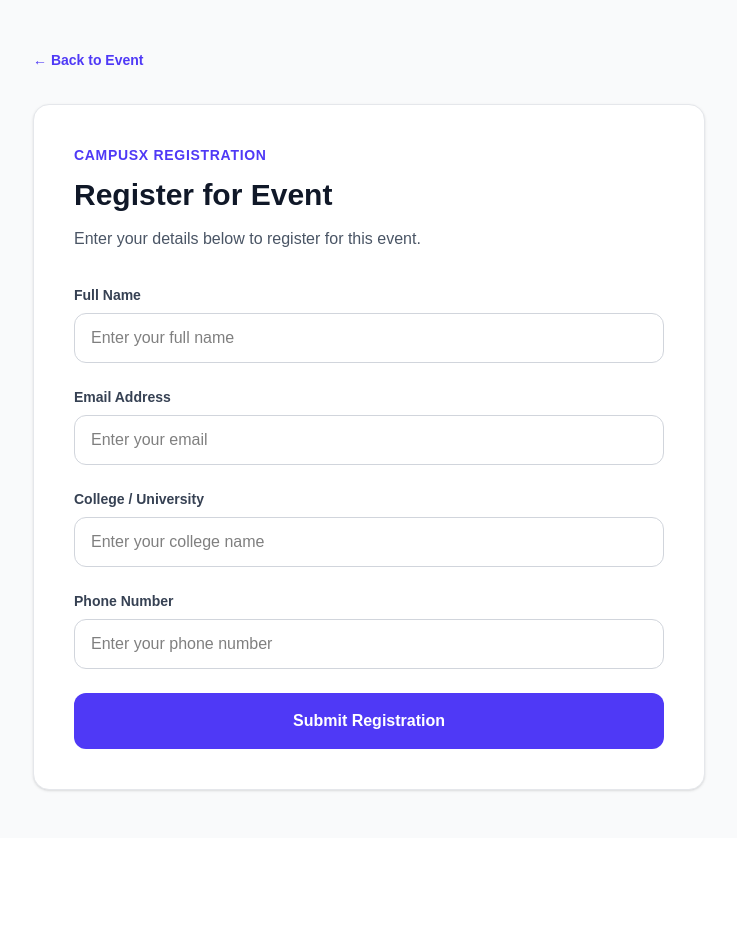
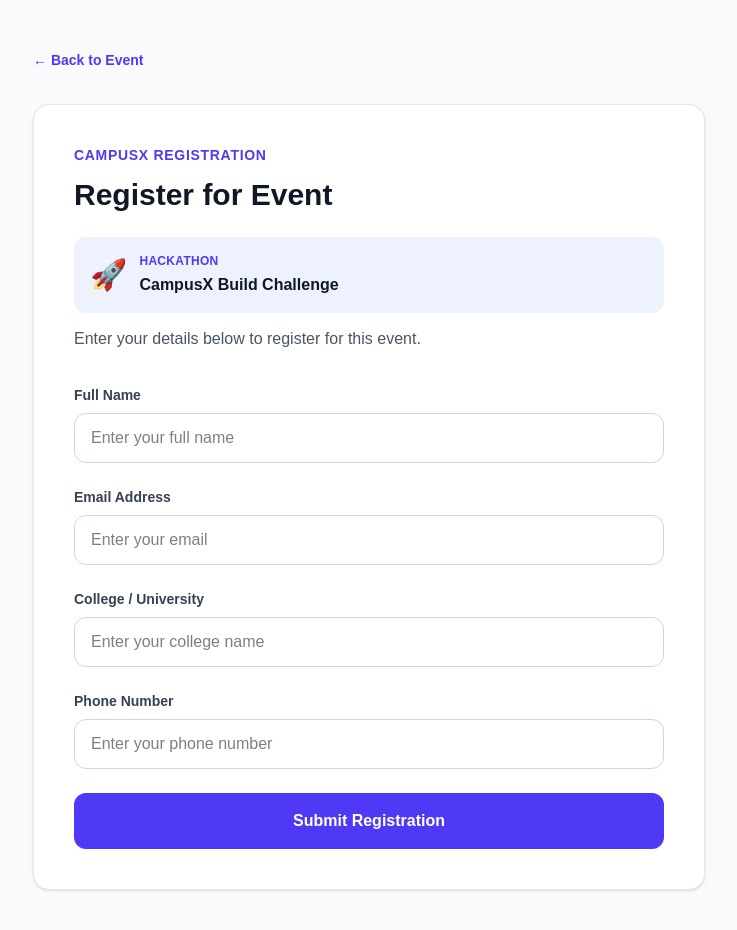
Before and after one commit to mihirpukale0725/CampusX, a React app in the folder frontend/: page /events/1/register in a window 1280 px wide. Shown: the top 930 px of the page, without its empty margins (271-1008 px from the left). Before the commit the page ends 838 px from the top, so only its background shows below. Built offline with nearby package versions, Linux system fonts and the light colour scheme; the HTML template or start-up script is replaced by a standard one.

Commit message:
feat: show event details on registration page

```diff
--- a/frontend/src/pages/RegisterEvent.jsx
+++ b/frontend/src/pages/RegisterEvent.jsx
@@ -3,6 +3,25 @@ import { Link, useParams } from "react-router-dom";
 
 function RegisterEvent() {
   const { id } = useParams();
+  const events = {
+  1: {
+    title: "CampusX Build Challenge",
+    category: "Hackathon",
+    emoji: "🚀",
+  },
+  2: {
+    title: "CodeSprint 2026",
+    category: "Coding Contest",
+    emoji: "💻",
+  },
+  3: {
+    title: "Full Stack Development Workshop",
+    category: "Workshop",
+    emoji: "🛠️",
+  },
+};
+
+const event = events[id];
 
   const [formData, setFormData] = useState({
     name: "",
@@ -90,7 +109,21 @@ function RegisterEvent() {
             <h1 className="mt-3 text-3xl font-bold text-gray-900">
               Register for Event
             </h1>
+          <div className="mt-6 rounded-xl bg-indigo-50 p-4">
+  <div className="flex items-center gap-3">
+    <span className="text-3xl">{event?.emoji}</span>
 
+    <div>
+      <p className="text-xs font-semibold uppercase tracking-wide text-indigo-600">
+        {event?.category}
+      </p>
+
+      <p className="mt-1 font-bold text-gray-900">
+        {event?.title}
+      </p>
+    </div>
+  </div>
+</div>
             <p className="mt-3 leading-7 text-gray-600">
               Enter your details below to register for this event.
             </p>
```
